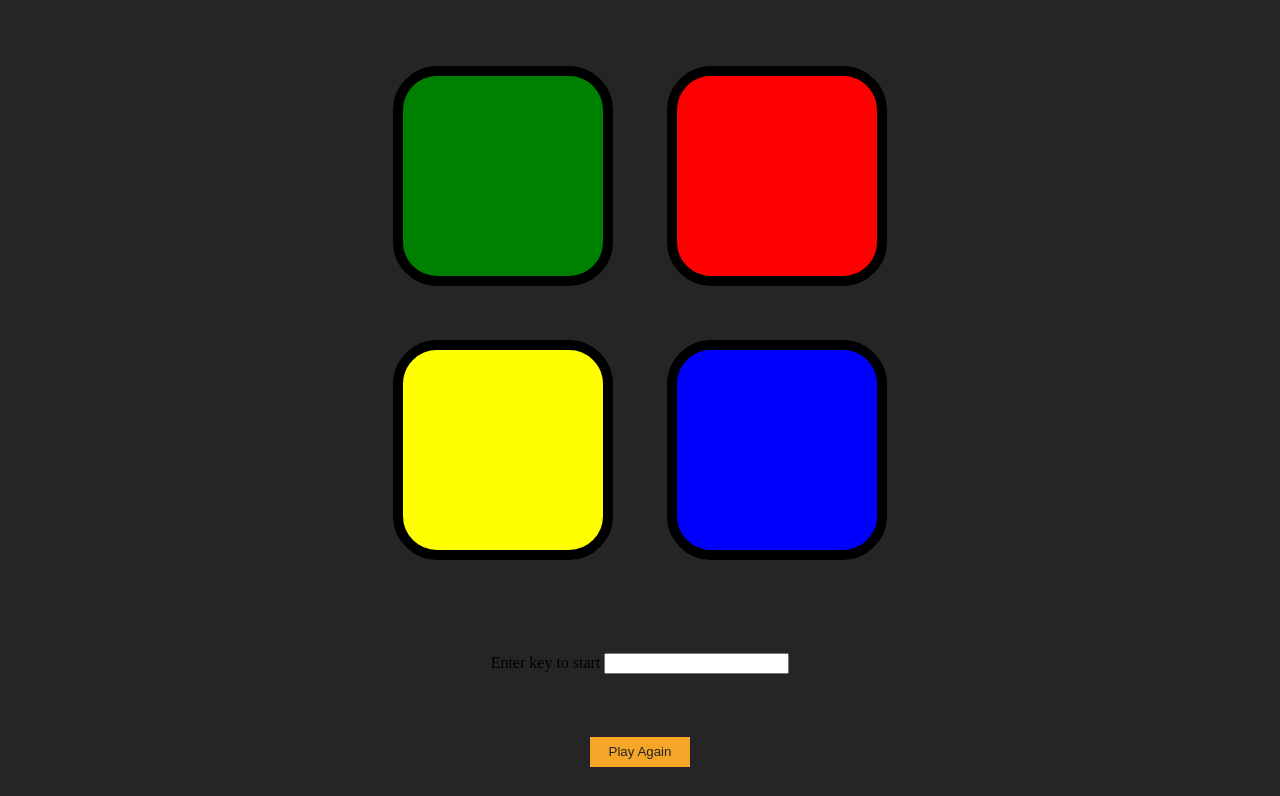
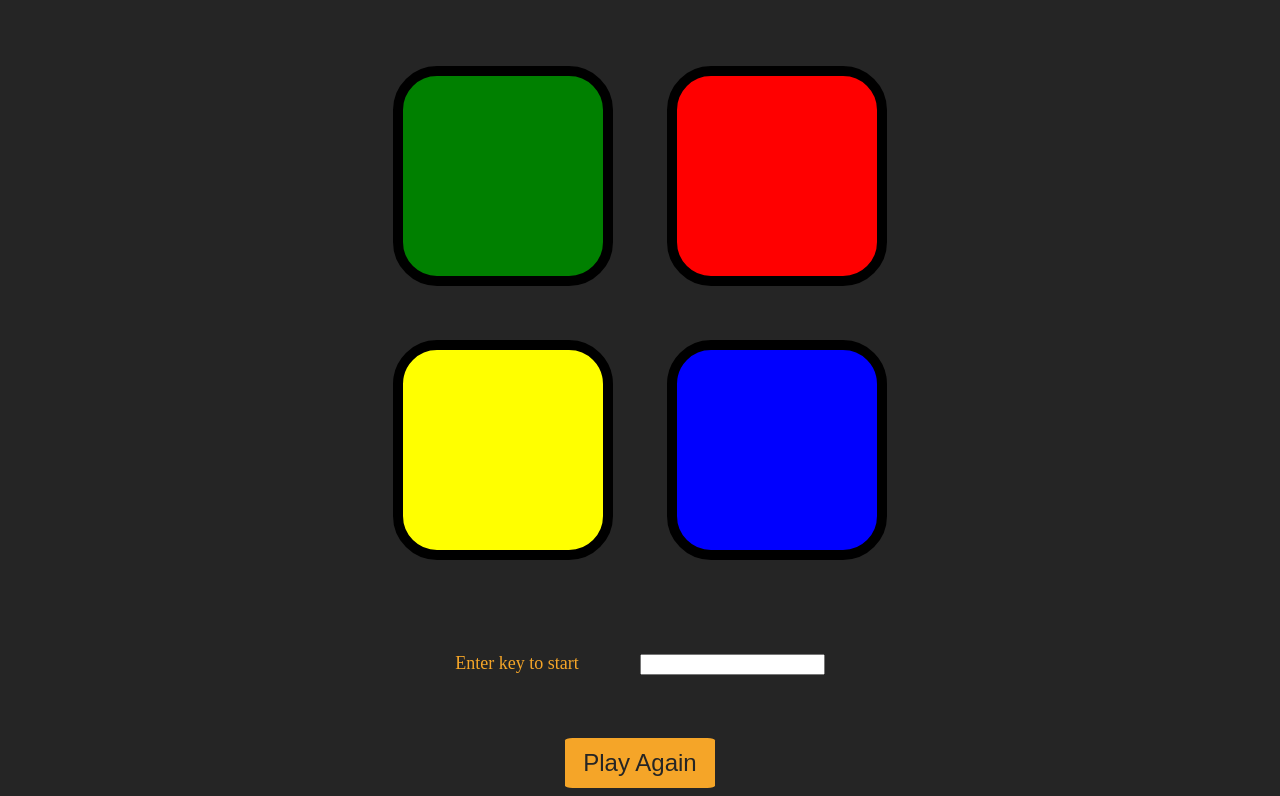
Before and after one commit to timibot/simon_game, a plain HTML site: page index.html in a window 1280 px wide. Shown: the part 133-929 px from the top of the page. Before the commit the page ends 908 px from the top, so only its background shows below. Drawn offline with Linux system fonts and the light colour scheme.

Commit message:
Update styles.css

```diff
--- a/styles.css
+++ b/styles.css
@@ -58,14 +58,24 @@ body {
 
 
 .link {
-  width: 100px;
-  height: 30px;
+  width: 150px;
+  height: 50px;
   background-color: #f5a528;
   color: #252525;
   text-align: center;
   border-style: none;
+  font-size: x-large;
+  border-radius: 5%;
+
 }
 
 .input{
   margin: 5%;
 }
+
+.play {
+  color: #f5a528;
+  margin-right: 5%;
+  font-size: large;
+
+}
```
